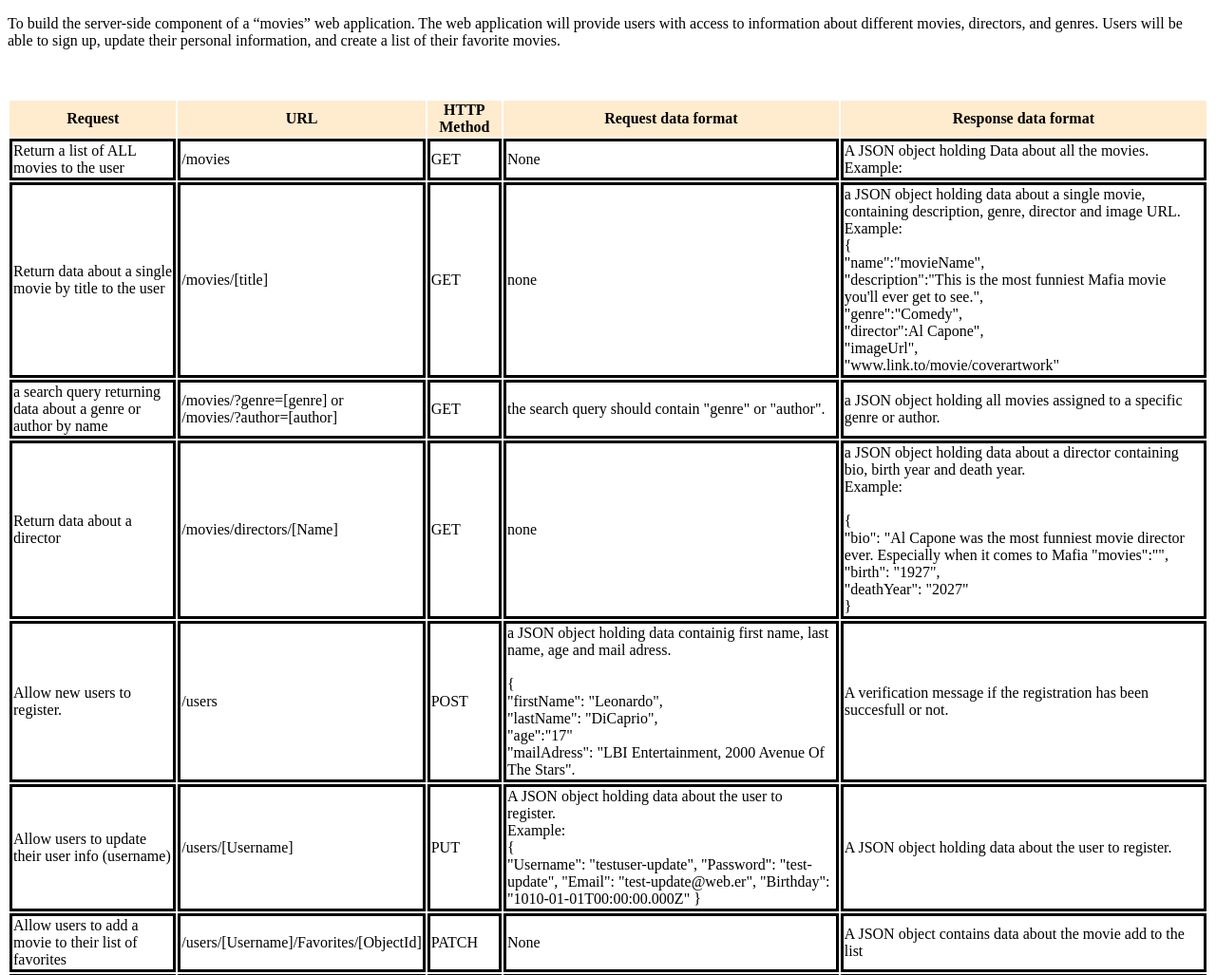
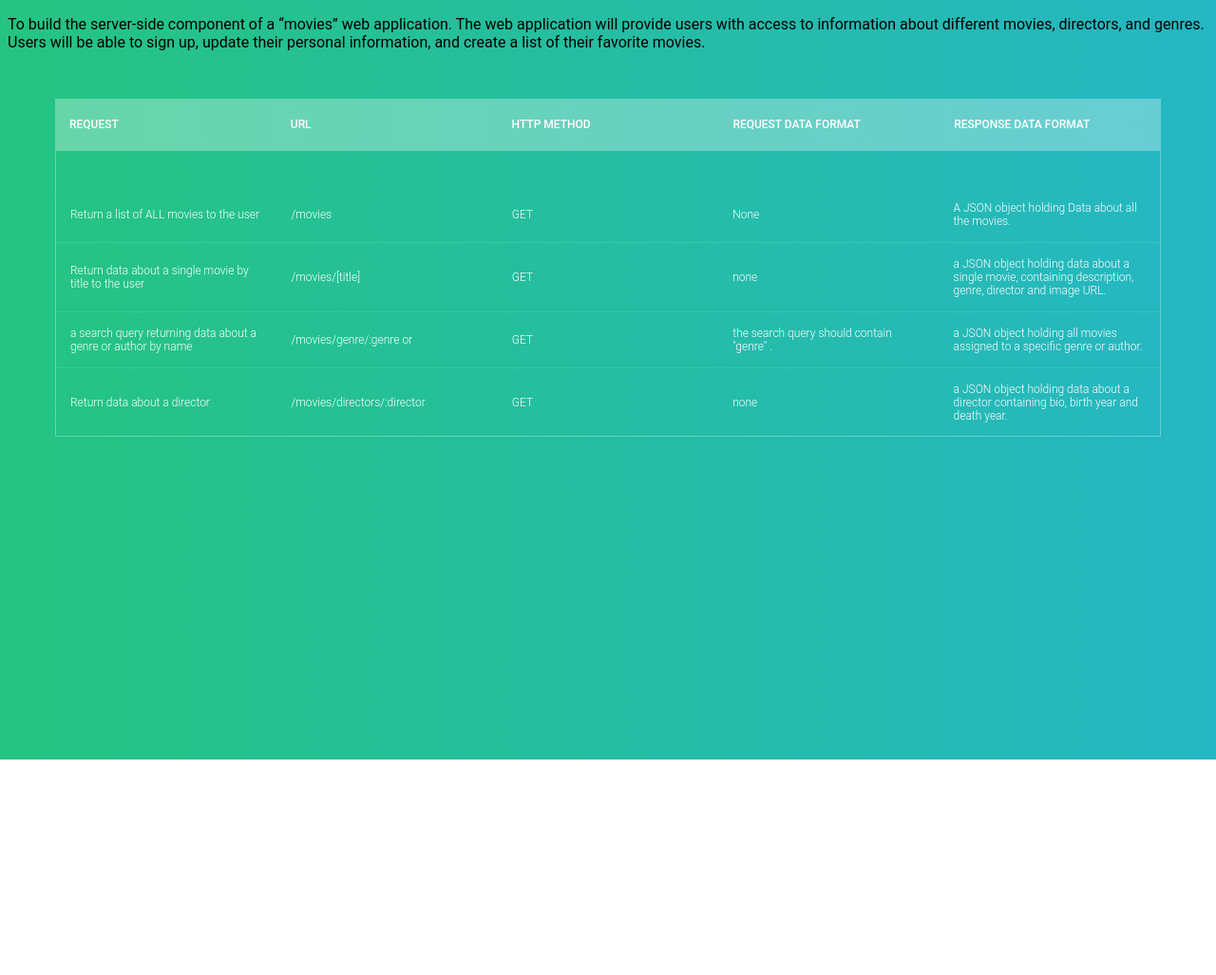
Before and after one commit to zAndrezz/movie_api, a website: page public/documentation.html in a window 1280 px wide. Shown: the top 1027 px of the page at 95% size. After the commit the page ends 800 px from the top, so only its background shows below. Drawn offline with Linux system fonts and the light colour scheme.

Commit message:
custom table template to api table

```diff
--- /dev/null
+++ b/css/styles.css
@@ -0,0 +1,72 @@
+h1 {
+    font-size: 30px;
+    color: #fff;
+    text-transform: uppercase;
+    font-weight: 300;
+    text-align: center;
+    margin-bottom: 15px;
+}
+
+table {
+    width: 100%;
+    table-layout: fixed;
+}
+
+.tbl-header {
+    background-color: rgba(255, 255, 255, 0.3);
+}
+
+.tbl-content {
+    height: 300px;
+    overflow-x: auto;
+    margin-top: 0px;
+    border: 1px solid rgba(255, 255, 255, 0.3);
+}
+
+th {
+    padding: 20px 15px;
+    text-align: left;
+    font-weight: 500;
+    font-size: 12px;
+    color: #fff;
+    text-transform: uppercase;
+}
+
+td {
+    padding: 15px;
+    text-align: left;
+    vertical-align: middle;
+    font-weight: 300;
+    font-size: 12px;
+    color: #fff;
+    border-bottom: solid 1px rgba(255, 255, 255, 0.1);
+}
+
+
+/* demo styles */
+
+@import url(https://fonts.googleapis.com/css?family=Roboto:400,500,300,700);
+body {
+    background: -webkit-linear-gradient(left, #25c481, #25b7c4);
+    background: linear-gradient(to right, #25c481, #25b7c4);
+    font-family: 'Roboto', sans-serif;
+}
+
+section {
+    margin: 50px;
+}
+
+
+/* for custom scrollbar for webkit browser*/
+
+ ::-webkit-scrollbar {
+    width: 6px;
+}
+
+ ::-webkit-scrollbar-track {
+    -webkit-box-shadow: inset 0 0 6px rgba(0, 0, 0, 0.3);
+}
+
+ ::-webkit-scrollbar-thumb {
+    -webkit-box-shadow: inset 0 0 6px rgba(0, 0, 0, 0.3);
+}
--- /dev/null
+++ b/documentation.js/style.js
@@ -0,0 +1,8 @@
+// '.tbl-content' consumed little space for vertical scrollbar, scrollbar width depend on browser/os/platfrom. Here calculate the scollbar width .
+$(window)
+    .on("load resize ", function() {
+        var scrollWidth =
+            $(".tbl-content").width() - $(".tbl-content table").width();
+        $(".tbl-header").css({ "padding-right": scrollWidth });
+    })
+    .resize();
--- a/index.js
+++ b/index.js
@@ -57,7 +57,7 @@ app.get("/movies/genre/:genre", (req, res) => {
 
 app.get("/movies/director/:director", (req, res) => {
     message =
-        "a JSON object holding all movies assigned to a specific  author.'" +
+        "a JSON object holding all movies assigned to a specific  director.'" +
         req.params.director +
         "'";
     res.status(201).send(message);
--- a/public/documentation.html
+++ b/public/documentation.html
@@ -2,41 +2,22 @@
 <html>
 
 <head>
+    <link rel="stylesheet" href="/css/styles.css">
     <title>
         myFlix
     </title>
 </head>
 
 <body>
-    <style>
-        .table {
-            border: 2px solid black;
-            background-color: blanchedalmond;
-        }
 
-        tbody {
-            margin: auto;
-            border: 2px solid black;
-        }
-
-        td {
-            border: solid black;
-            margin: 0px;
-        }
-
-        tr {
-            border: solid black;
-            margin: 0px;
-        }
-    </style>
     <p>
         To build the server-side component of a “movies” web application. The web application will provide users with access to information about different movies, directors, and genres. Users will be able to sign up, update their personal information, and create
         a list of their favorite movies.
     </p>
-
-    <div class="table-wrapper">
-        <table>
-            <thead class="table">
+    <section>
+        <div class="tbl-header">
+            <table cellpadding="0" cellspacing="0" border="0">
+                <thead>
                     <tr>
                         <th>Request</th>
                         <th>URL</th>
@@ -45,61 +26,58 @@
                         <th>Response data format</th>
                     </tr>
                 </thead>
+            </table>
+        </div>
+        <div class="tbl-content">
+            <table cellpadding="0" cellspacing="0" border="0">
                 <tbody>
                     <tr>
                         <td>Return a list of ALL movies to the user</td>
                         <td>/movies</td>
                         <td>GET</td>
                         <td>None</td>
-                    <td>A JSON object holding Data about all the movies.<br/> Example: <br/> </td>
+                        <td>A JSON object holding Data about all the movies.<br/> </td>
                     </tr>
                     <tr>
                         <td>Return data about a single movie by title to the user</td>
                         <td>/movies/[title]</td>
                         <td>GET</td>
                         <td>none</td>
-                    <td>a JSON object holding data about a single movie, containing description, genre, director and image URL. Example: <br> {<br> "name":"movieName", <br>"description":"This is the most funniest Mafia movie you'll ever get to see.",<br>"genre":"Comedy",<br>"director":Al
-                        Capone", <br> "imageUrl", <br>"www.link.to/movie/coverartwork"</td>
+                        <td>a JSON object holding data about a single movie, containing description, genre, director and image URL. </td>
                     </tr>
                     <tr>
                         <td>a search query returning data about a genre or author by name</td>
-                    <td>/movies/?genre=[genre] or <br> /movies/?author=[author]</td>
+                        <td>/movies/genre/:genre or <br> </td>
                         <td>GET</td>
-                    <td>the search query should contain "genre" or "author".</td>
+                        <td>the search query should contain "genre" .</td>
                         <td>a JSON object holding all movies assigned to a specific genre or author.</td>
                     </tr>
                     <tr>
                         <td>Return data about a director</td>
-                    <td>/movies/directors/[Name]</td>
+                        <td>/movies/directors/:director</td>
                         <td>GET</td>
                         <td>none</td>
-                    <td>a JSON object holding data about a director containing bio, birth year and death year. <br> Example: <br> <br> { <br> "bio": "Al Capone was the most funniest movie director ever. Especially when it comes to Mafia "movies":"", <br>                        "birth": "1927", <br> "deathYear": "2027" <br> }</td>
+                        <td>a JSON object holding data about a director containing bio, birth year and death year. <br></td>
                     </tr>
                     <tr>
                         <td>Allow new users to register.</td>
-                    <td>/users</td>
+                        <td>/:usersname</td>
                         <td>POST</td>
-                    <td> a JSON object holding data containig first name, last name, age and mail adress. <br> <br> { <br> "firstName": "Leonardo", <br> "lastName": "DiCaprio", <br> "age":"17" <br> "mailAdress": "LBI Entertainment, 2000 Avenue Of The Stars".</td>
+                        <td> a JSON object holding data containig first name, last name, age and mail adress. <br> </td>
                         <td>A verification message if the registration has been succesfull or not.</td>
                     </tr>
                     <tr>
                         <td>Allow users to update their user info (username)</td>
-                    <td>/users/[Username]</td>
+                        <td>/:username</td>
                         <td>PUT</td>
-                    <td>A JSON object holding data about the user to register.<br/>Example:<br/> <span class="green">
-                        {<br/>
-                        "Username": "testuser-update",
-                        "Password": "test-update",
-                        "Email": "test-update@web.er",
-                        "Birthday": "1010-01-01T00:00:00.000Z"
-                        }</span>
+                        <td>A JSON object holding data about the user to register.<br/>
                         </td>
                         <td>A JSON object holding data about the user to register.
                         </td>
                     </tr>
                     <tr>
                         <td>Allow users to add a movie to their list of favorites</td>
-                    <td>/users/[Username]/Favorites/[ObjectId]</td>
+                        <td>/username/favorites</td>
                         <td>PATCH</td>
                         <td>None</td>
                         <td>A JSON object contains data about the movie add to the list</td>
@@ -107,14 +85,14 @@
 
                     <tr>
                         <td>Allow users to remove a movie from their list of favorites.</td>
-                    <td>/users/[Username]/Favorites/[ObjectId]</td>
+                        <td>/username/favorites/:title</td>
                         <td>DELETE</td>
                         <td>None</td>
                         <td>A JSON object contains data about the movie add to the list.</td>
                     </tr>
                     <tr>
                         <td>Allow existing users to deregister</td>
-                    <td>/users/[Username]</td>
+                        <td>/username]</td>
                         <td>DELETE</td>
                         <td>None</td>
                         <td>A text message indicating the user was successfully deregistered</td>
@@ -128,6 +106,19 @@
                 </tbody>
             </table>
         </div>
+    </section>
+
+    <!-- follow  template
+
+    Made with
+    <i>♥</i> by
+    <a target="_blank" href="https://codepen.io/nikhil8krishnan">Nikhil Krishnan</a>
+  </div>-->
+
+
+
+    <script src="/documentation.js/style.js">
+    </script>
 </body>
 
 </html>
```
Lines whose indentation alone changed are shown as unchanged.
